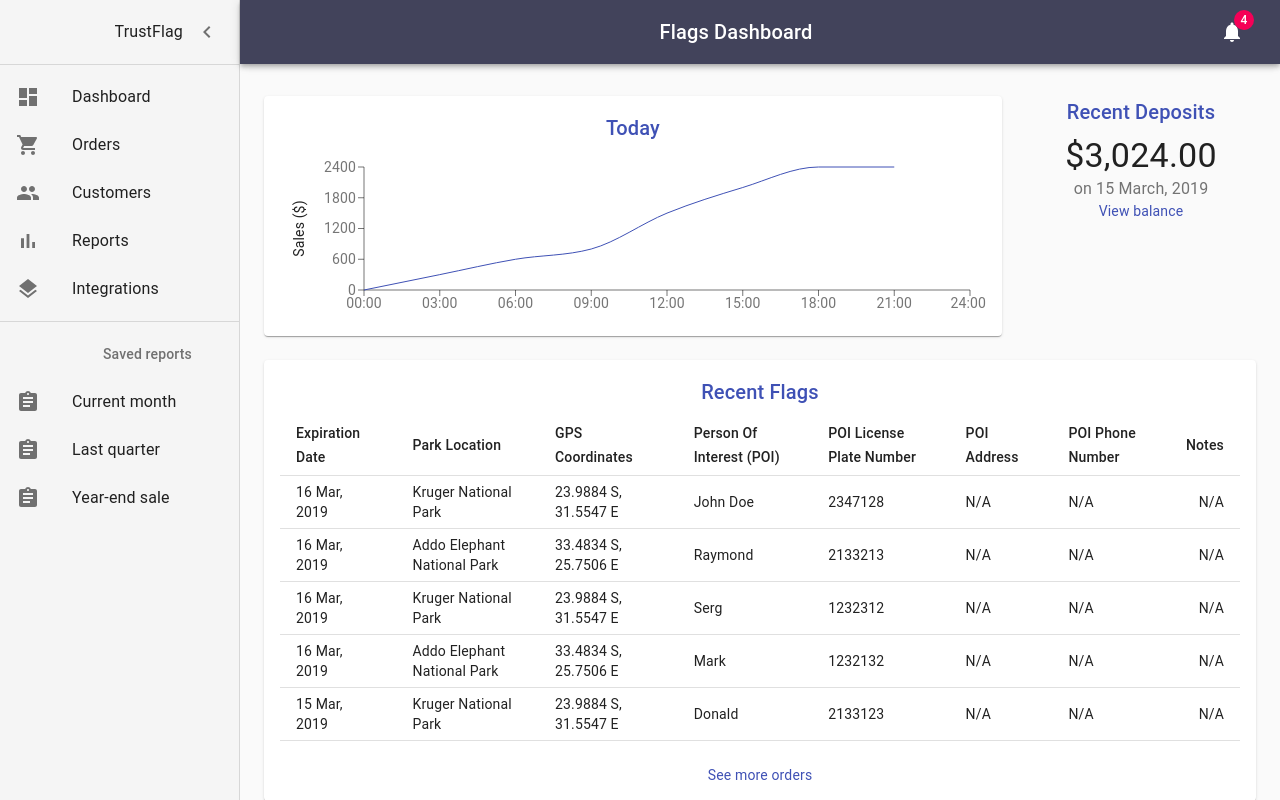
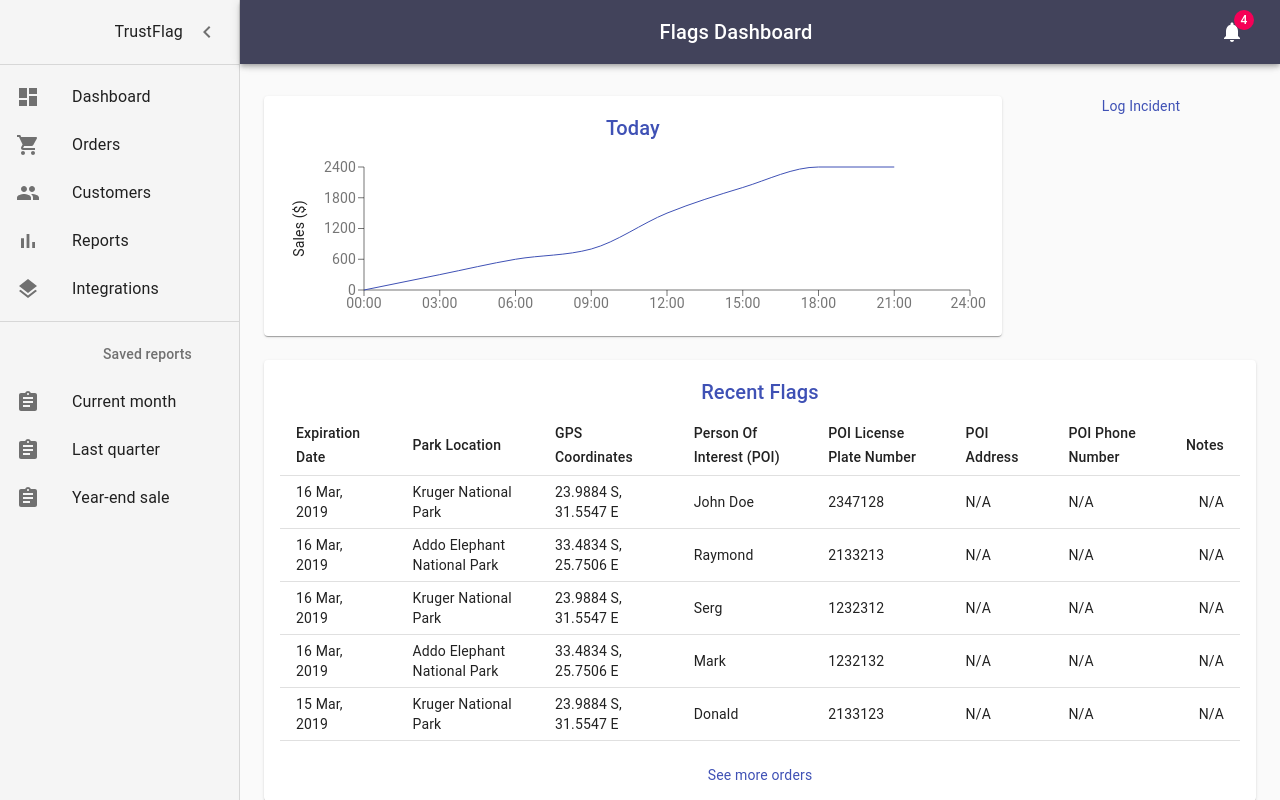
Before and after one commit to ftweedy/trustflag, a React (Create React App) app: page /home in a window 1280 px wide. Built offline with nearby package versions, Linux system fonts and the light colour scheme.

Commit message:
fixed home page right component

```diff
--- a/src/components/RightComponent.js
+++ b/src/components/RightComponent.js
@@ -18,16 +18,9 @@ export default function RightComponent() {
   const classes = useStyles();
   return (
     <React.Fragment>
-      <Title>Recent Deposits</Title>
-      <Typography component="p" variant="h4">
-        $3,024.00
-      </Typography>
-      <Typography color="textSecondary" className={classes.depositContext}>
-        on 15 March, 2019
-      </Typography>
       <div>
-        <Link color="primary" href="#" onClick={preventDefault}>
-          View balance
+        <Link color="primary" href="home" onClick={preventDefault}>
+          Log Incident
         </Link>
       </div>
     </React.Fragment>
```
